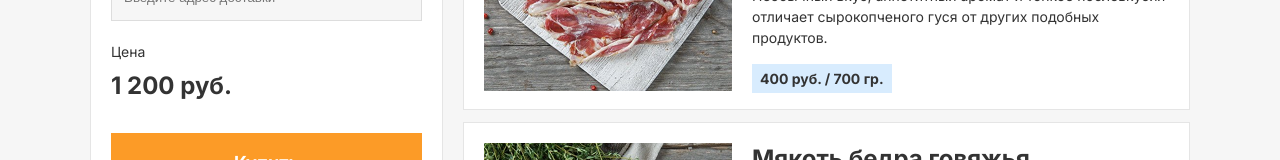
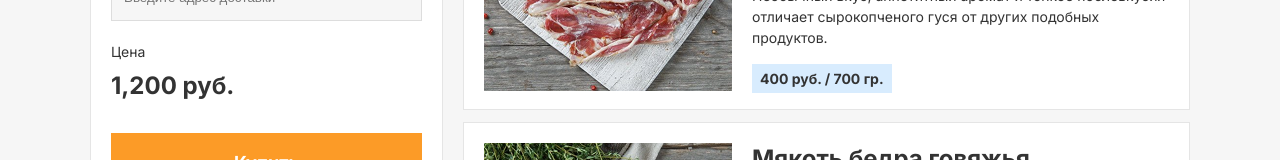
Before and after one commit to Wayksi/react_2, a React (Vite) app: page / in a window 1280 px wide. Shown: the part 598-758 px from the top of the page. Built offline with nearby package versions, Linux system fonts and the light colour scheme.

Commit message:
feat(Price): добавил расчёт цены

```diff
--- a/src/components/blocks/Order/Order.jsx
+++ b/src/components/blocks/Order/Order.jsx
@@ -19,7 +19,10 @@ function Order({ products }) {
 
     return (
         <StyledOrder>
-            <Form products={products} selected={selected} onSelectedChange={setSelected} />
+            <Form products={products}
+            selected={selected}
+            onSelectedChange={setSelected}
+            selectedSlug={selectedSlug} />
             <Slider products={visibleProducts} />
         </StyledOrder>
     );
--- a/src/components/layout/Form/Form.jsx
+++ b/src/components/layout/Form/Form.jsx
@@ -4,7 +4,7 @@ import ProductCheckBox from "@ui/ProductCheckBox/ProductCheckBox";
 import TextInput from "@ui/TextInput/TextInput";
 import Price from "@ui/Price/Price";
 
-function Form({ products, selected, onSelectedChange }) {
+function Form({ products, selected, onSelectedChange, selectedSlug }) {
     const handleChange = (e) => {
         const { value, checked } = e.target;
         onSelectedChange((prev) => ({
@@ -12,6 +12,13 @@ function Form({ products, selected, onSelectedChange }) {
         [value]: checked,
         }));
     };
+
+    const totalPrice = products.filter((product) => selectedSlug.includes(product.slug))
+                       .reduce((sum, product) => {
+                            const match = product.price.match(/^(\d+)/);
+                            const numericPrice = match ? parseInt(match[1], 10) : 0;
+                            return sum + numericPrice;
+                       }, 0);
 
     const handleSubmit = (e) => {
         e.preventDefault();
@@ -42,7 +49,7 @@ function Form({ products, selected, onSelectedChange }) {
                     placeholder="Введите адрес доставки"
                     onChange={handleChange}
                 />
-                <Price />
+                <Price total={totalPrice} />
                 <SubmitButton type="submit">Купить</SubmitButton>
             </StyledFieldSet>
         </StyledForm>
--- a/src/components/ui/Price/Price.jsx
+++ b/src/components/ui/Price/Price.jsx
@@ -1,11 +1,11 @@
 import React from "react";
 import { Wrapper, StyledSpan, TotalPrice } from "./style";
 
-function Price() {
+function Price({ total }) {
     return (
         <Wrapper>
             <StyledSpan>Цена</StyledSpan>
-            <TotalPrice>1 200 руб.</TotalPrice>
+            <TotalPrice>{total.toLocaleString()} руб.</TotalPrice>
         </Wrapper>
     );
 }
```
